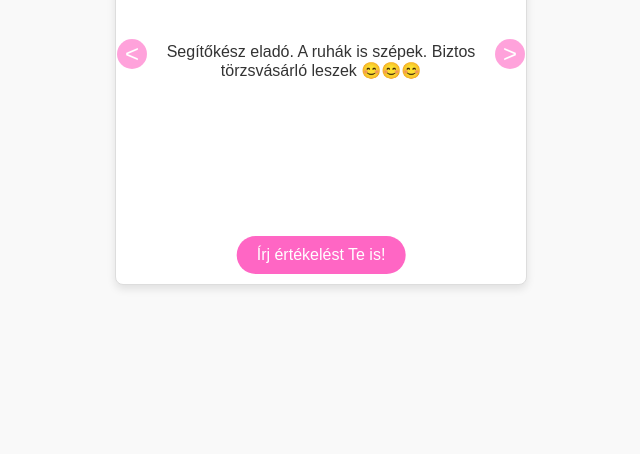
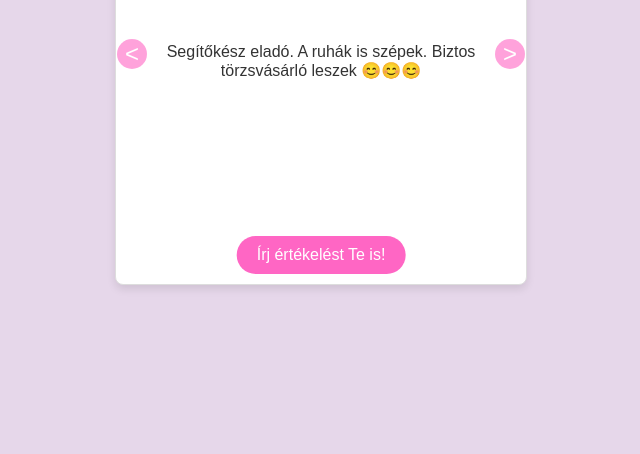
Before and after one commit to IceMan05/SzofiRuci_reviews, a website: page index.html in a window 1280 px wide. Shown: the part 346-800 px from the top of the page, without its empty margins (319-959 px from the left). Drawn offline with Linux system fonts and the light colour scheme.

Commit message:
Update style.css

```diff
--- a/style.css
+++ b/style.css
@@ -3,7 +3,7 @@ body {
     font-family: Arial, sans-serif;
     margin: 0;
     padding: 0;
-    background-color: #f9f9f9;
+    background-color: #e6d7ea;
     color: #333;
     display: flex;
     justify-content: center;
```
